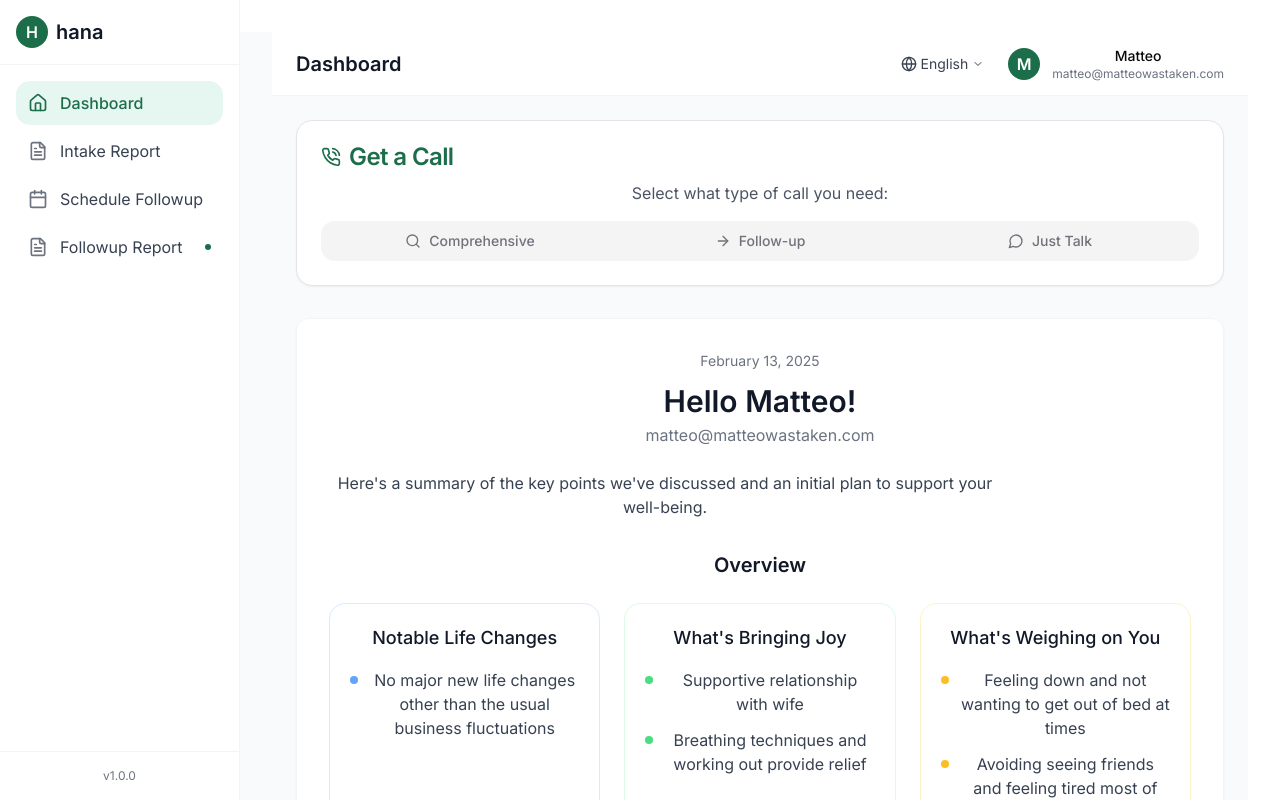
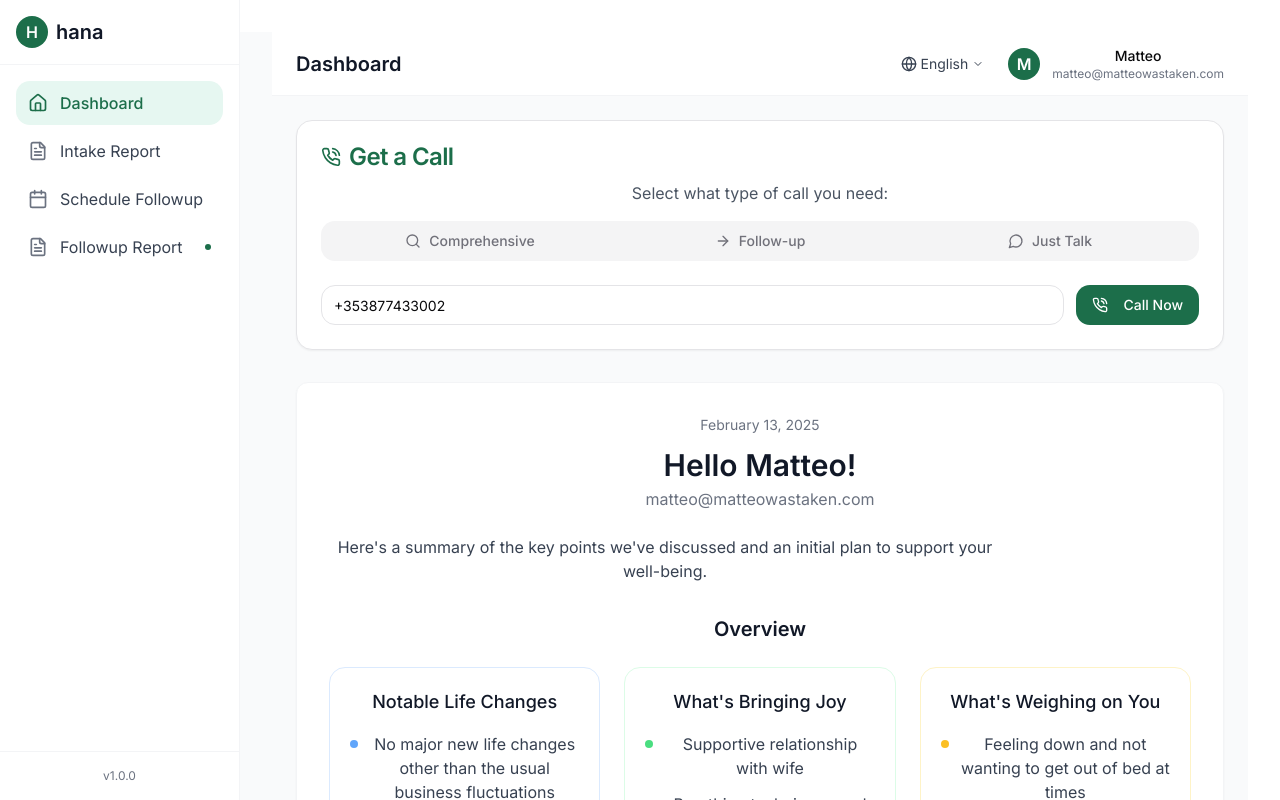
Before and after one commit to mhaihq/dashboard-grove-connector-85, a React (Vite) app: page / in a window 1280 px wide. Shown: the top 800 px of the page. Built offline with nearby package versions, Linux system fonts and the light colour scheme.

Commit message:
Add call now button
Adds a "Call Now" button with a prefilled phone number.

```diff
--- a/src/components/CallTypeSelector.tsx
+++ b/src/components/CallTypeSelector.tsx
@@ -1,9 +1,11 @@
 
-import React from 'react';
-import { Card, CardContent, CardHeader, CardTitle } from '@/components/ui/card';
+import React, { useState } from 'react';
+import { Card, CardContent, CardHeader, CardTitle, CardFooter } from '@/components/ui/card';
 import { Tabs, TabsList, TabsTrigger } from '@/components/ui/tabs';
 import { Search, ArrowRight, MessageCircle, PhoneCall } from 'lucide-react';
 import { toast } from '@/hooks/use-toast';
+import { Button } from '@/components/ui/button';
+import { Input } from '@/components/ui/input';
 
 interface CallTypeSelectorProps {
   onSelect: (type: string) => void;
@@ -14,6 +16,8 @@ export const CallTypeSelector: React.FC<CallTypeSelectorProps> = ({
   onSelect,
   selectedType
 }) => {
+  const [phoneNumber, setPhoneNumber] = useState("+353877433002");
+
   const handleSelect = (value: string) => {
     onSelect(value);
 
@@ -47,6 +51,25 @@ export const CallTypeSelector: React.FC<CallTypeSelectorProps> = ({
       default:
         return "";
     }
+  };
+
+  const handleCallNow = () => {
+    if (!selectedType) {
+      toast({
+        title: "Please select a call type",
+        description: "Choose the type of call you need before proceeding.",
+        variant: "destructive"
+      });
+      return;
+    }
+
+    toast({
+      title: "Initiating call",
+      description: `Calling ${phoneNumber} for a ${getCallTypeTitle(selectedType).toLowerCase()} call.`,
+    });
+
+    // In a real application, this would initiate the call
+    console.log(`Calling ${phoneNumber} for a ${selectedType} call`);
   };
 
   return (
@@ -88,6 +111,25 @@ export const CallTypeSelector: React.FC<CallTypeSelectorProps> = ({
             <p className="text-sm mt-1">{getCallTypeDescription(selectedType)}</p>
           </div>
         )}
+
+        <div className="mt-6 flex items-center gap-3">
+          <div className="flex-1">
+            <Input
+              type="tel"
+              value={phoneNumber}
+              onChange={(e) => setPhoneNumber(e.target.value)}
+              placeholder="Enter phone number"
+              className="w-full"
+            />
+          </div>
+          <Button
+            onClick={handleCallNow}
+            className="bg-hana-green hover:bg-hana-green/90 text-white"
+          >
+            <PhoneCall className="mr-2 h-4 w-4" />
+            Call Now
+          </Button>
+        </div>
       </CardContent>
     </Card>
   );
```
